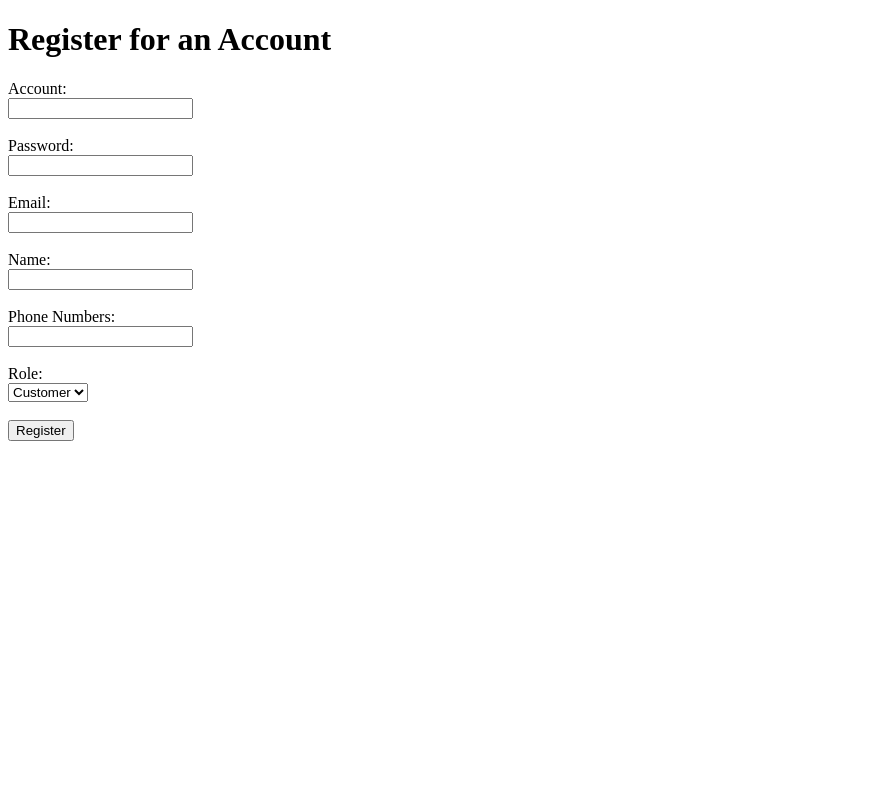
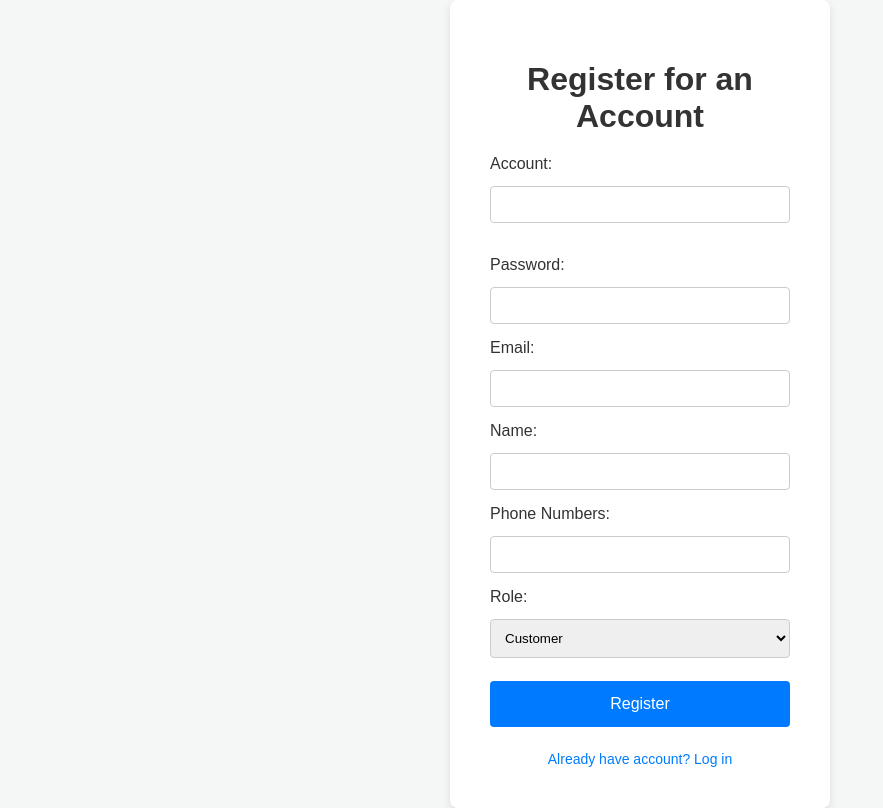
Before and after one commit to Jackson162/114-1-ntut-database-system, a FastAPI app: page /frontend/auth/register in a window 1280 px wide. Shown: the whole page, without its empty margins (0-883 px from the left). Before the commit the page ends 441 px from the top, so only its background shows below. Run offline with FastAPI, Linux system fonts and the light colour scheme; parts of the project's set-up code (start-up, migrations or seed data) failed here and were passed over.

Commit message:
fix(ui): Restore missing register link in login.jinja and beautify register.jinja UI.

```diff
--- a/app/router/template/auth/register.jinja
+++ b/app/router/template/auth/register.jinja
@@ -2,42 +2,119 @@
 <html>
 <head>
     <title>Register</title>
+    <style>
+body {
+            font-family: Arial, sans-serif;
+            display: flex;
+            flex-direction: column;
+            align-items: center;
+            justify-content: center;
+            min-height: 100vh; /* 確保內容足夠長時能滾動 */
+            margin: 0;
+            background-color: #f4f7f6; /* 淺灰色背景 */
+        }
+        .register-container {
+            background-color: #ffffff;
+            padding: 40px;
+            border-radius: 8px;
+            box-shadow: 0 4px 8px rgba(0, 0, 0, 0.1);
+            width: 300px;
+        }
+        h1 {
+            color: #333;
+            text-align: center;
+            margin-bottom: 20px;
+        }
+
+        input[type="text"],
+        input[type="password"],
+        input[type="email"],
+        select {
+            width: 100%;
+            padding: 10px;
+            margin: 8px 0 15px 0;
+            display: inline-block;
+            border: 1px solid #ccc;
+            border-radius: 4px;
+            box-sizing: border-box;
+        }
+
+        /* 註冊按鈕 */
+        input[type="submit"] {
+            width: 100%;
+            background-color: #007bff;
+            color: white;
+            padding: 14px 20px;
+            margin: 8px 0;
+            border: none;
+            border-radius: 4px;
+            cursor: pointer;
+            font-size: 16px;
+        }
+        input[type="submit"]:hover {
+            background-color: #0056b3;
+        }
+
+        /* 錯誤訊息 */
+        .error {
+            padding: 10px;
+            border-radius: 4px;
+            margin-bottom: 15px;
+            text-align: center;
+            background-color: #fdd;
+            color: red;
+        }
+
+        label {
+            display: block;
+            margin-bottom: 5px;
+            color: #333;
+        }
+
+    </style>
 </head>
 <body>
 
-    <h1>Register for an Account</h1>
+    <div class="register-container">
+        <h1>Register for an Account</h1>
 
     {% if register_error %}
         <div class="error" style="color: red;">
-            <h2>Registration Error</h2>
-            <p>{{ register_error }}</p>
+            <h2>Registration Failed</h2>
+            <p style="margin-top: 10px; font-weight: bold;">
+            Please note: This error means your account already exists or does not meet the required format.
+        </p>
         </div>
     {% endif %}
 
     <form method="post" action="/auth/register">
-        <label for="account">Account:</label><br>
+        <label for="account">Account:</label>
         <input type="text" id="account" name="account" required><br><br>
 
-        <label for="password">Password:</label><br>
-        <input type="password" id="password" name="password" required><br><br>
+        <label for="password">Password:</label>
+        <input type="password" id="password" name="password" required>
 
-        <label for="email">Email:</label><br>
-        <input type="email" id="email" name="email" required><br><br>
+        <label for="email">Email:</label>
+        <input type="email" id="email" name="email" required>
 
-        <label for="name">Name:</label><br>
-        <input type="text" id="name" name="name" required><br><br>
+        <label for="name">Name:</label>
+        <input type="text" id="name" name="name" required>
 
-        <label for="phone_number">Phone Numbers:</label><br>
-        <input type="text" id="phone_number" name="phone_number"><br><br>
+        <label for="phone_number">Phone Numbers:</label>
+        <input type="text" id="phone_number" name="phone_number">
 
-        <label for="role">Role:</label><br>
+        <label for="role">Role:</label>
         <select id="role" name="role">
             <option value="customer">Customer</option>
             <option value="staff">Staff</option>
-        </select><br><br>
+        </select>
 
         <input type="submit" value="Register">
     </form>
+        <div class="login-link" style="text-align: center; margin-top: 15px;">
+            <a href="/frontend/auth/login" style="color: #007bff; text-decoration: none; font-size: 14px;">
+            Already have account? Log in</a>
+        </div>
 
 </body>
 </html>
```
Also changed, not shown: app/router/template/auth/login.jinja (+10 -3 lines).
